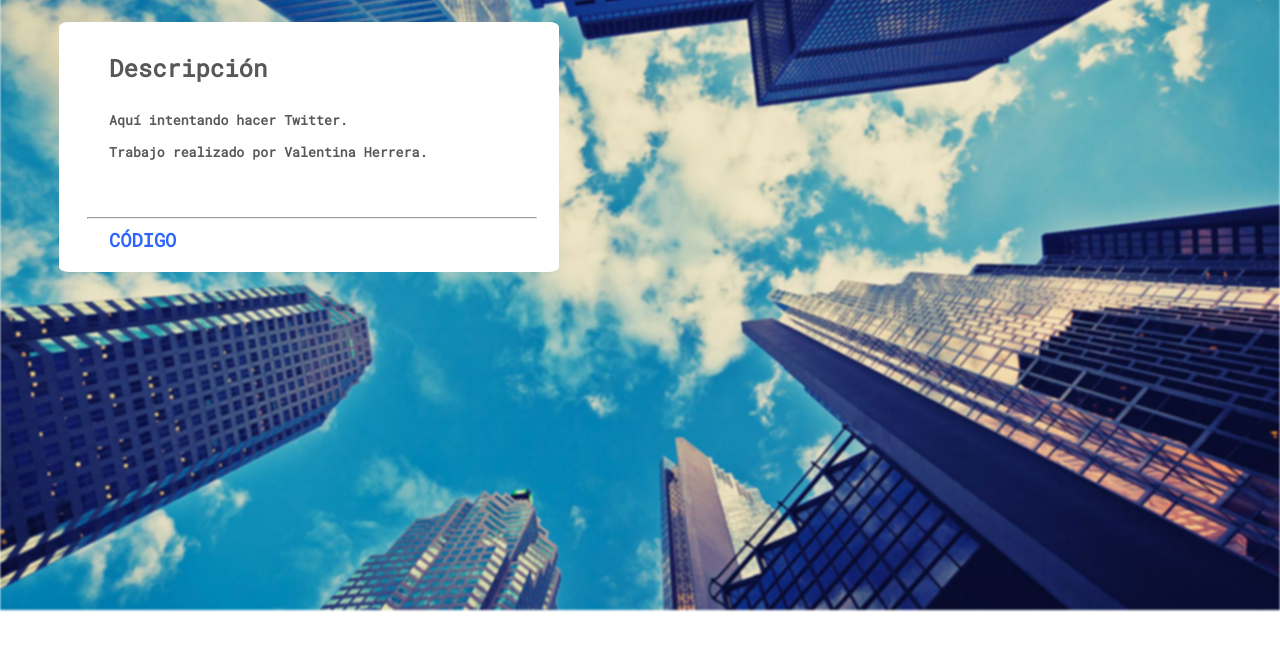
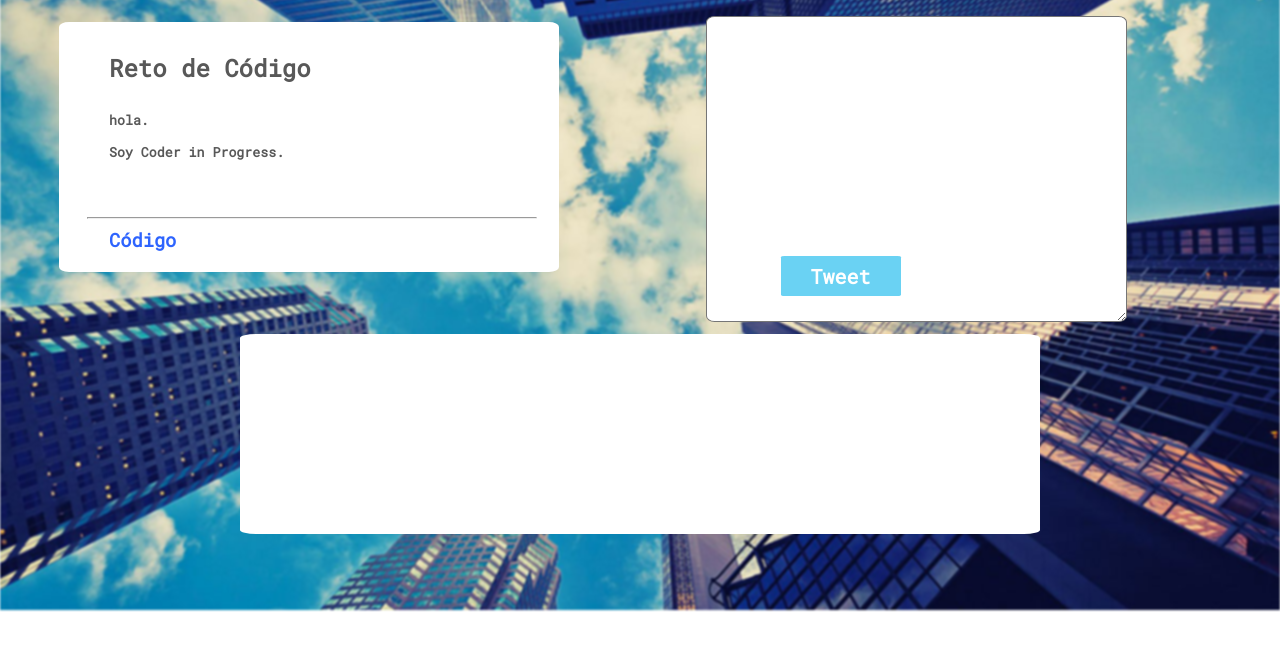
Before and after one commit to valentinahz/retocode-twitter, a plain HTML site: page index.html in a window 1280 px wide. Shown: the part 80-730 px from the top of the page. Drawn offline with Linux system fonts and the light colour scheme.

Commit message:
subiendo twitter con tweet

```diff
--- a/css/main.css
+++ b/css/main.css
@@ -81,3 +81,47 @@ img{
  padding-top: 5px;
  padding-left: 50px;
 }
+
+
+/* text area */
+
+
+textarea{
+
+ background: #FFF;
+ border-radius: 2%;
+ margin-top: -256px;
+ margin-left: 706px;
+ position: relative;
+}
+
+
+#btn-tweet{
+  font-family: 'Roboto Mono', monospace;
+  color: #FFF;
+  font-size: 20px;
+  font-weight: bold;
+  width: 120px;
+  height: 40px;
+  top:-38px;
+  border-radius: 3%;
+  background: #6AD2F3;
+  border: none;
+  cursor: pointer;
+  margin-left: -356px;
+  position: relative;
+ }
+
+#cont{
+	height: 200px;
+	position: relative;
+	background: #FFF;
+	border-radius: 2%;
+	width: 800px;
+	margin:0 auto;
+	color: #4E4D53;
+	text-align: left;
+	margin-bottom: 20px;
+	text-align: justify;
+
+}
--- a/index.html
+++ b/index.html
@@ -28,21 +28,28 @@
 		<section>
 			<div class="descriptor">
 				<!-- titulo-->
-				<h2>Descripción</h2>
+				<h2>Reto de Código</h2>
 				<!-- subtextos -->
-				<h5> Aquí intentando hacer Twitter.
+				<h5> hola.
 				<br>
-				Trabajo realizado por Valentina Herrera.</h5>
+				Soy Coder in Progress.</h5>
 				<hr>
                 <!-- pie de recuadro-texto-->
-				<h3>CÓDIGO</h3>
+				<h3>Código</h3>
 			</div>
 		</section>
 
+
     <!------------ area de escritura ---------------->
-        <section>
+        <section class="area-text">
+        	<div class="container">
+        	<textarea  name="message" id="comment" cols="50" rows="20"></textarea>
+        	<button type="button" id="btn-tweet" onclick="add()">Tweet</button>
+        	 <div id="cont"></div>
+        	</div>
 
         </section>
+
 
 	</main>
 
--- a/js/app.js
+++ b/js/app.js
@@ -0,0 +1,28 @@
+
+//app - TWITTER
+
+function add(){
+	//tenemos que tomar el texto ingresado en el textarea
+	var comments = document.getElementById('comment').value;
+
+	//limpiar el textarea
+	document.getElementById('comment').value = '';
+
+	//contenedor que esta en el html
+	var cont = document.getElementById('cont');
+
+	//creamos el div que contiene cada comentario
+	var newComments = document.createElement('div');
+
+	//nodos de texto del textarea
+	var textNewComment = document.createTextNode(comments);
+
+	var contenedorElemento = document.createElement('p');
+
+	/*agregando los hijos */
+	contenedorElemento.appendChild(textNewComment);
+
+	newComments.appendChild(contenedorElemento);
+
+	cont.appendChild(newComments);
+    }
```
